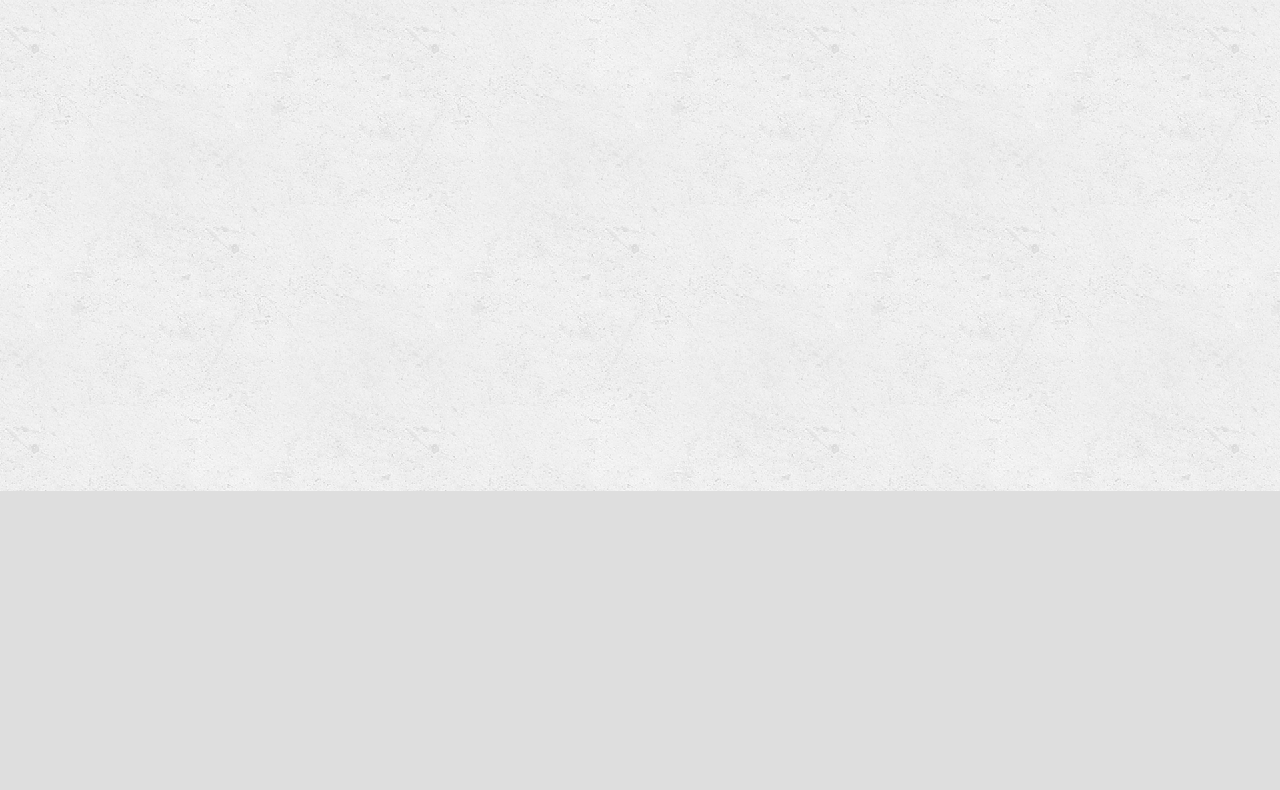
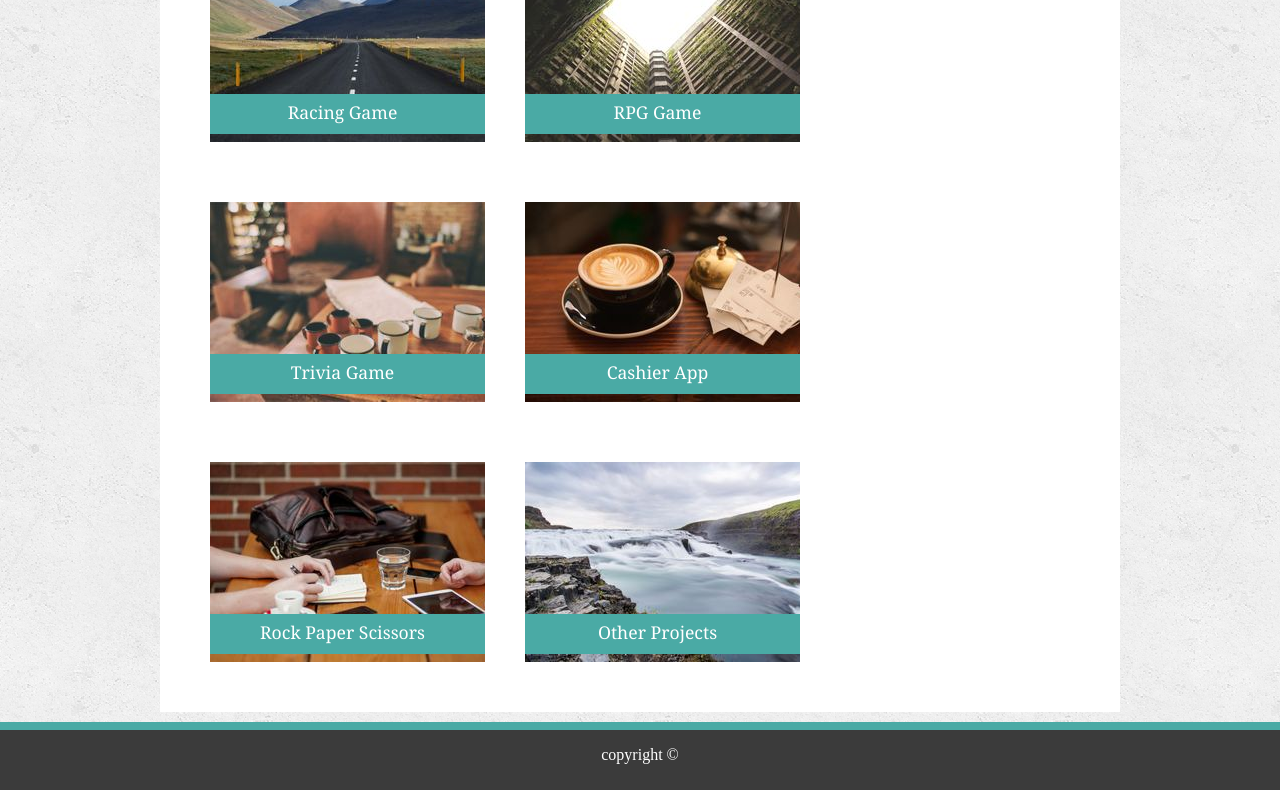
Before and after one commit to MichaelMulat/Basic-Portfolio, a plain HTML site: page portfolio.html in a window 1280 px wide. Shown: the part 309-1099 px from the top of the page. Before the commit the page ends 800 px from the top, so only its background shows below. Drawn offline with Linux system fonts and the light colour scheme.

Commit message:
Finished portfolio page with image

```diff
--- a/assets/css/style.css
+++ b/assets/css/style.css
@@ -51,7 +51,7 @@ nav ul{
 
 nav li {
     display: inline-block;
-    border-right: 1px solid #b1b1b1;
+    border-right: 1px solid #8c8b8b;
 }
 
 nav li:last-child {
@@ -60,7 +60,7 @@ nav li:last-child {
 
 nav a{
     display: inline-block;
-    color: #b1b1b1;
+    color: #8c8b8b;
     padding: 0px 15px;
     text-decoration: none;
 }
@@ -72,9 +72,9 @@ nav a{
 .content {
     width: 960px;
     /* height: 960px; */
-    margin: 10px auto 10px;
+    margin: 20px auto 10px;
     background-color: #fff;
-    padding: 30px 0px;
+    padding: 10px 0px;
 
 }
 
@@ -91,15 +91,17 @@ article img {
     margin: 5px 15px;
 }
 
-article p {
+article {
     font-family: Arial, Helvetica, sans-serif;
-    color: #b1b1b1;
+    color: #8c8b8b;
     font-size: 1.1em;
     line-height: 1.5;
 }
 
+/* Creating a stichy footer */
+
 section {
-    min-height: calc(100vh - 240px);
+    min-height: calc(100vh - 200px);
 
 }
 footer {
@@ -111,4 +113,63 @@ footer {
 
 }
 
-/*   */
+/*---------
+   Form
+-----------*/
+
+form {
+    margin-top: 20px;
+}
+
+input[type=text], input[type=email], textarea {
+    width: 100%;
+    padding: 10px 0px 10px 5px;
+    font-size: 1em;
+    margin: 5px 0px 20px;
+    border: solid #8c8b8b 1px;
+}
+
+::placeholder {
+    padding-right: 20px;
+    color: #dedede;
+}
+
+input[type=submit] {
+    padding: 15px 20px;
+    background-color: #4aaaa5;
+    color: white;
+    font-size: 1em;
+}
+
+/*------------------
+   portfolio grid
+---------------------*/
+
+#grid-container{
+    display: inline-grid;
+    grid-template-columns: auto auto;
+    width: 70%;
+}
+
+.grid-item {
+    overflow: hidden;
+    margin: 20px 20px 0px;
+}
+
+.grid-item img{
+    margin: 0;
+}
+
+.caption {
+    float: right;
+    position: relative;
+    bottom: 20%;
+    width: 100%;
+    height: 30px;
+    padding: 5px;
+    text-align: center;
+    font-family: Georgia, 'Times New Roman', Times, serif;
+    color: white;
+    background-color: #4aaaa5;
+
+}
--- a/portfolio.html
+++ b/portfolio.html
@@ -8,7 +8,7 @@
 </head>
 
 <body>
-    <div id="container">
+
     <header>
         <div id="header-container">
             <h1 id="header-name">
@@ -16,27 +16,72 @@
             </h1>
 
             <nav id="pg-menu">
+                <ul>
+                    <li>
                         <a href="index.html">About</a>
-                    |
+                    </li>
+                    <li>
                         <a href="portfolio.html">Portfolio</a>
-                    |
+                    </li>
+                    <li>
                         <a href="contact.html">Contact</a>
+                    </li>
+                </ul>
+
+
             </nav>
         </div>
     </header>
 
-        <section>
+    <section class="content">
         <article>
             <h2>
+                Portfolio
+            </h2>
+            <hr>
 
-                </h2>
-                <p>
+            <div id="grid-container">
 
-                </p>
+                <div class="grid-item">
+                    <img src="assets/images/portfolio/item1.jpg">
+                    <div class="caption">Racing Game</div>
+                </div>
+
+                <div class="grid-item">
+                    <img src="assets/images/portfolio/item2.jpg">
+                    <div class="caption">RPG Game</div>
+                </div>
+
+                <div class="grid-item">
+                    <img src="assets/images/portfolio/item3.jpg">
+                    <div class="caption">Trivia Game</div>
+                </div>
+
+                <div class="grid-item">
+                    <img src="assets/images/portfolio/item4.jpg">
+                    <div class="caption">Cashier App</div>
+                </div>
+
+                <div class="grid-item">
+                    <img src="assets/images/portfolio/item5.jpg">
+                    <div class="caption">Rock Paper Scissors</div>
+                </div>
+
+                <div class="grid-item">
+                    <img src="assets/images/portfolio/item6.jpg">
+                    <div class="caption">Other Projects</div>
+                </div>
+
+            </div>
+
         </article>
     </section>
 
-    </div>
+    <footer>
+        <p>copyright &copy;</p>
+    </footer>
+
+
 
 </body>
 
```
Also changed, not shown: contact.html (+11 -6 lines), index.html (+1 -1 lines), assets/images/me-illustrated.png (added), assets/images/portfolio/item1.jpg (added), assets/images/portfolio/item2.jpg (added), assets/images/portfolio/item3.jpg (added), assets/images/portfolio/item4.jpg (added), assets/images/portfolio/item5.jpg (added), assets/images/portfolio/item6.jpg (added). Lines whose indentation alone changed are shown as unchanged.
